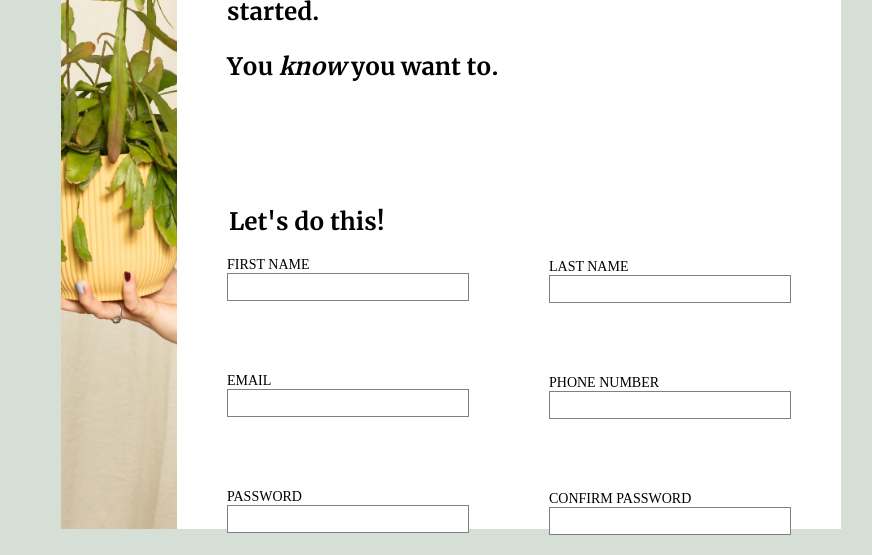
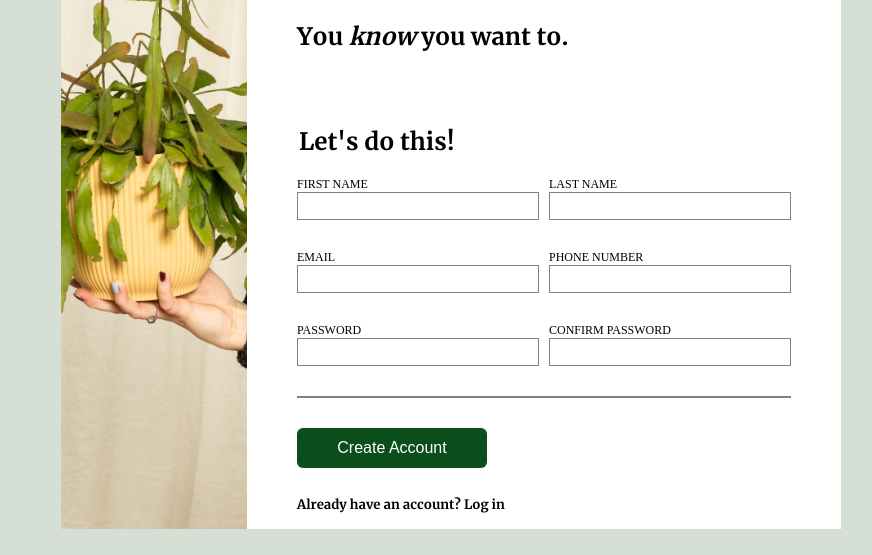
Before and after one commit to theonewhoknew/sign-up-form, a plain HTML site: page index.html in a window 1280 px wide. Shown: the part 271-826 px from the top of the page, without its empty margins (189-1061 px from the left). After the commit the page ends 800 px from the top, so only its background shows below. Drawn offline with Linux system fonts and the light colour scheme.

Commit message:
make button and login text

```diff
--- a/index.html
+++ b/index.html
@@ -53,6 +53,11 @@
 
             </fieldset>
         </form>
+        <div class="bottom">
+            <button type="submit">Create Account</button>
+            <p class="login">Already have an account? Log in</p>
+        </div>
+
     </div>
 
 
--- a/style.css
+++ b/style.css
@@ -64,12 +64,12 @@ legend {
 
 ul {
     list-style-type: none;
-    display: grid;
+    display: flex;
+    flex-direction: column;
     justify-content: start;
     padding-left: 0;
-    padding-right: 40px;
-    gap: 70px;
-    align-items: stretch;
+    gap: 30px;
+
 }
 
 li {
@@ -78,7 +78,7 @@ li {
 }
 
 label {
-    font-size: 0.7rem;
+    font-size: 0.6rem;
 }
 
 input {
@@ -90,15 +90,19 @@ input {
 }
 
 .text {
-    margin-bottom: 100px;
+    margin-bottom: 50px;
 }
 
 .form-container {
     background-color: rgb(255, 255, 255);
-    padding: 150px 50px;
+    padding: 120px 50px;
     flex: 6 1 0;
     display: flex;
     flex-direction: column;
+}
+
+ul {
+    width: 100%;
 }
 
 
@@ -108,14 +112,35 @@ fieldset {
     padding: 0;
     margin: 0;
     display: flex;
+    justify-content: center;
+    align-items: stretch;
     gap: 10px;
 }
 
 .three-right {
    padding: 0px;
-   padding-left: 30px;
+
 
 }
-.three-right>li {
-    padding-top: 2px;
+
+.bottom {
+    border-top: 2px solid grey;
+    padding-top: 30px;
+    margin-top: 10px;
 }
+
+button {
+    color: white;
+    width: 190px;
+    height: 40px;
+    border-radius: 6px;
+    border: none;
+    font-size: 0.8rem;
+    background-color: rgb(10, 78, 27);
+}
+
+.login {
+
+    font-size: 13px;
+    padding-top: 15px;
+}
```
